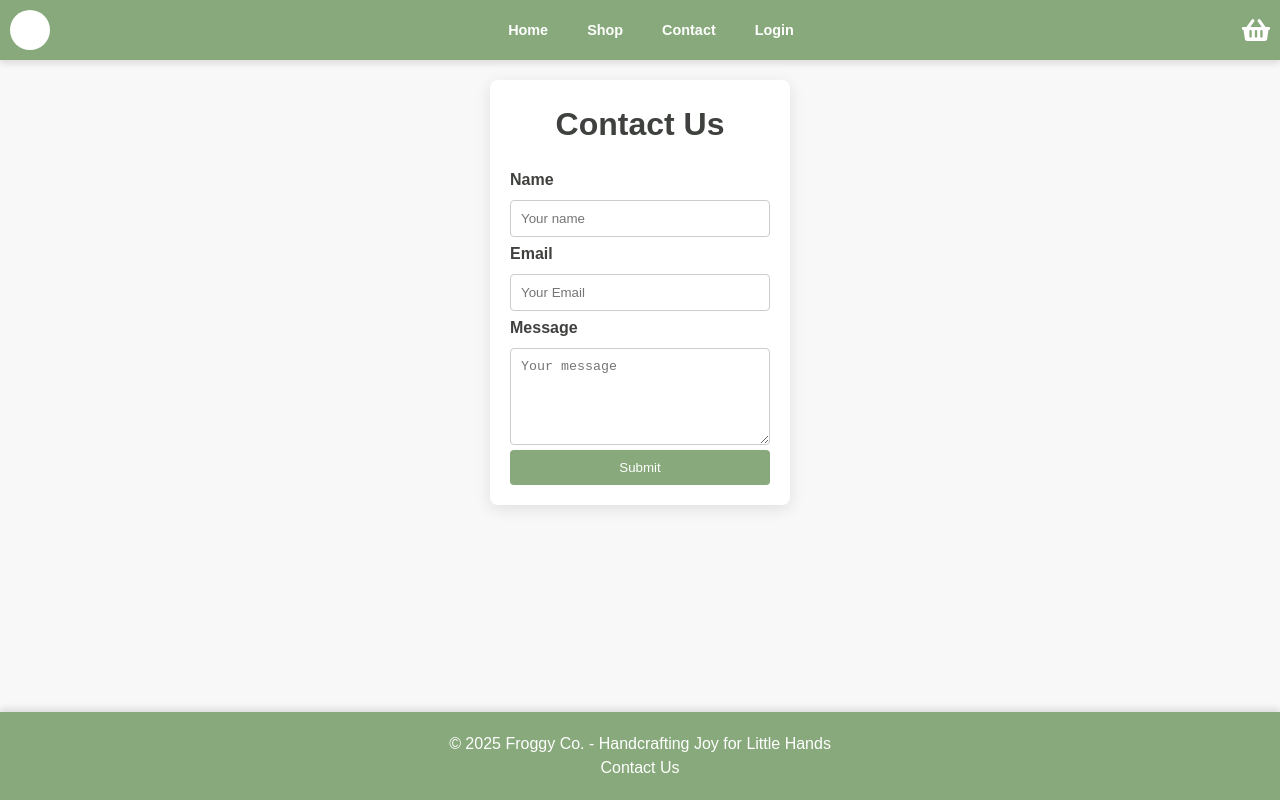
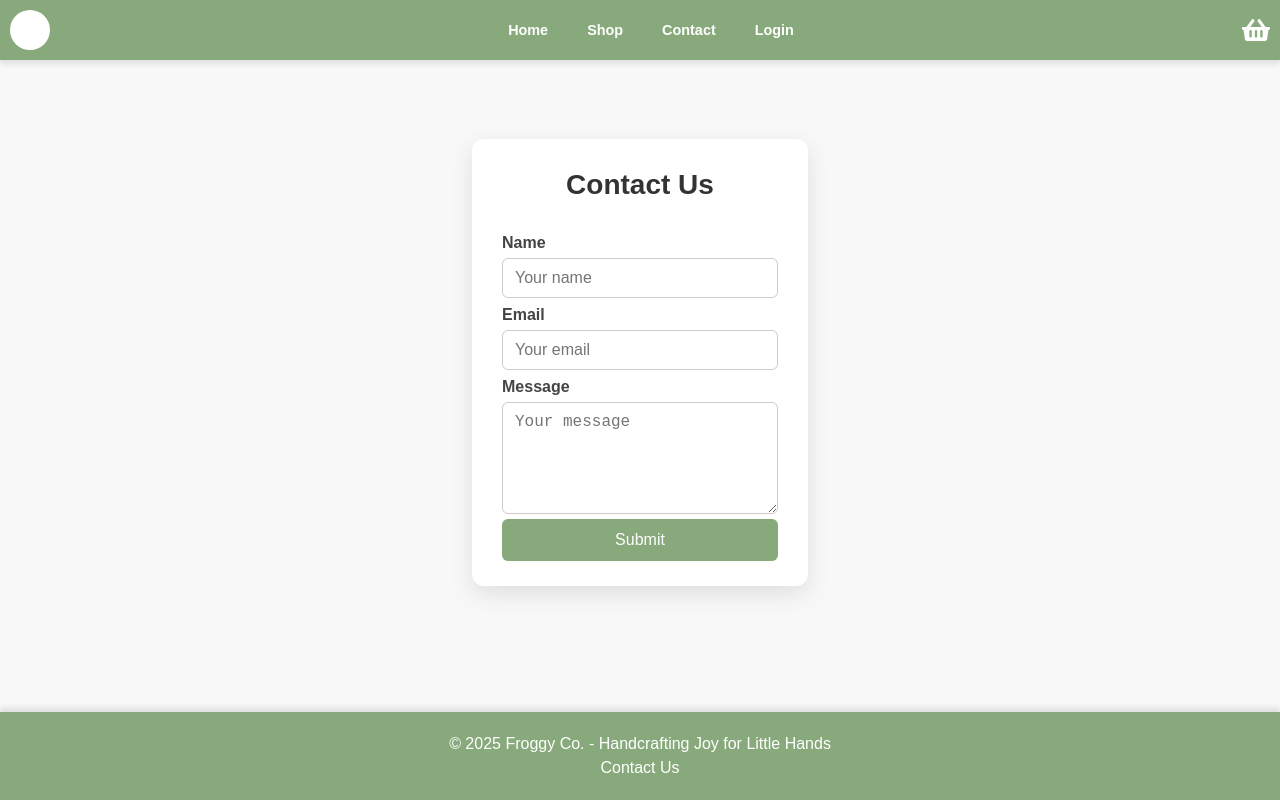
Before and after one commit to Jacks-orgi/Frog-Store, a React (Vite) app: page /Frog-Store/contact in a window 1280 px wide. Built offline with nearby package versions, Linux system fonts and the light colour scheme.

Commit message:
Css changes
Changes to account page and contact page css

```diff
--- a/src/pages/AccountPage.css
+++ b/src/pages/AccountPage.css
@@ -0,0 +1,55 @@
+.account-container {
+    padding: 2rem;
+    min-width: 400px;
+    margin: auto;
+    font-family: Arial, sans-serif;
+  }
+
+  .card-container {
+    display: flex;
+    flex-direction: column;
+    gap: 1.5rem;
+  }
+
+  .card {
+    background: #ffffff;
+    border-radius: 12px;
+    padding: 1.5rem;
+    box-shadow: 0 2px 12px rgba(0, 0, 0, 0.1);
+  }
+
+  .card h2 {
+    margin-bottom: 1rem;
+    font-size: 1.2rem;
+    color: #333;
+  }
+
+  .card p {
+    margin: 0.5rem 0;
+    font-size: 0.95rem;
+  }
+
+  .logout-btn {
+    margin-top: 1.5rem;
+    padding: 0.75rem 1.5rem;
+    background-color: #d9534f;
+    color: white;
+    border: none;
+    border-radius: 6px;
+    font-weight: bold;
+    cursor: pointer;
+    transition: background 0.2s ease;
+  }
+
+  .logout-btn:hover {
+    background-color: #c9302c;
+  }
+
+  .error-message {
+    color: #d9534f;
+    background: #f8d7da;
+    padding: 1rem;
+    border-radius: 8px;
+    max-width: 600px;
+    margin: auto;
+  }
--- a/src/pages/AccountPage.jsx
+++ b/src/pages/AccountPage.jsx
@@ -2,6 +2,7 @@ import React, { useState, useEffect } from 'react';
 import { useNavigate } from 'react-router-dom';
 import axios from 'axios';
 import { useUser } from '../context/UserContext';
+import './AccountPage.css';
 
 const AccountPage = () => {
   const [userDetails, setUserDetails] = useState(null);
@@ -23,12 +24,11 @@ const AccountPage = () => {
     const fetchUserDetails = async () => {
       try {
         const res = await axios.post(
-          'https://2-12.co.uk/~ddar/FrogStore/api/get_user_details.php',
+          'https://2-12.co.uk/~ddar/FrogStore/api/get_all_user_details.php',
           { token: authToken },
           { headers: { 'Content-Type': 'application/json' } }
         );
         const data = res.data;
-
         if (data.success) {
           setUserDetails(data.user_details);
         } else {
@@ -49,53 +49,50 @@ const AccountPage = () => {
     navigate('/');
   };
 
-  if (loading) {
-    return <div>Loading...</div>;
-  }
-
-  if (error) {
-    return <div className="error-message">{error}</div>;
-  }
+  if (loading) return <div className="account-container">Loading...</div>;
+  if (error) return <div className="account-container error-message">{error}</div>;
 
   return (
-    <div className="container">
+    <div className="account-container">
       <h1>Account Details</h1>
       {userDetails ? (
-        <div className="user-details">
-          <div className="user-info">
+        <div className="card-container">
+          <div className="card">
+            <h2>User Info</h2>
             <p><strong>Username:</strong> {userDetails.username}</p>
             <p><strong>Email:</strong> {userDetails.email}</p>
+            <p><strong>Created:</strong> {new Date(userDetails.created_at).toLocaleDateString()}</p>
           </div>
 
-          <div className="address-info">
-            <h3>Address Information</h3>
+          <div className="card">
+            <h2>Address Info</h2>
             {userDetails.address_line1 ? (
-              <div>
+              <>
                 <p><strong>Address Line 1:</strong> {userDetails.address_line1}</p>
                 {userDetails.address_line2 && <p><strong>Address Line 2:</strong> {userDetails.address_line2}</p>}
                 <p><strong>City:</strong> {userDetails.city}</p>
                 <p><strong>State:</strong> {userDetails.state}</p>
                 <p><strong>Postcode:</strong> {userDetails.postcode}</p>
                 <p><strong>Country:</strong> {userDetails.country}</p>
-              </div>
+              </>
             ) : (
               <p>No address information available</p>
             )}
           </div>
 
-          <div className="card-info">
-            <h3>Card Information</h3>
+          <div className="card">
+            <h2>Card Info</h2>
             {userDetails.card_number ? (
-              <div>
-                <p><strong>Card Number:</strong> {userDetails.card_number}</p>
-                <p><strong>Expiration Date:</strong> {userDetails.expiration}</p>
-              </div>
+              <>
+                <p><strong>Card Number:</strong> **** **** **** {String(userDetails.card_number).slice(-4)}</p>
+                <p><strong>Expiration:</strong> {userDetails.expiration}</p>
+              </>
             ) : (
               <p>No card information available</p>
             )}
           </div>
 
-          <button onClick={handleLogout}>Log Out</button>
+          <button className="logout-btn" onClick={handleLogout}>Log Out</button>
         </div>
       ) : (
         <p>No user details available</p>
--- a/src/pages/Contact.css
+++ b/src/pages/Contact.css
@@ -1,41 +1,53 @@
 .contact-page {
-    display: flex;
-    justify-content: center;
-    padding: 20px;
+    padding: 2rem;
+    min-width: 400px;
+    margin: auto;
     font-family: Arial, sans-serif;
   }
 
   .contact-form {
-    width: 300px;
-    max-width: 600px;
+    width: 100%;
+    max-width: 500px;
     background: #fff;
-    padding: 20px;
-    border-radius: 8px;
-    box-shadow: 0 4px 16px rgba(0, 0, 0, 0.1);
+    padding: 25px 30px;
+    border-radius: 12px;
+    box-shadow: 0 8px 24px rgba(0, 0, 0, 0.1);
     display: flex;
     flex-direction: column;
   }
 
   h1 {
     text-align: center;
-    margin-bottom: 20px;
+    margin-bottom: 25px;
+    font-size: 1.75rem;
+    color: #333;
   }
 
   .form-group {
-    margin-bottom: 15px;
+    margin-bottom: 18px;
   }
 
   label {
     font-weight: bold;
+    display: block;
+    margin-bottom: 6px;
+    color: #444;
   }
 
   input,
   textarea {
     width: 100%;
-    padding: 10px;
-    margin-top: 5px;
+    padding: 10px 12px;
     border: 1px solid #ccc;
-    border-radius: 4px;
+    border-radius: 6px;
+    font-size: 1rem;
+    transition: border 0.3s ease;
+  }
+
+  input:focus,
+  textarea:focus {
+    border-color: var(--main-green);
+    outline: none;
   }
 
   textarea {
@@ -43,38 +55,47 @@
   }
 
   .submit-button {
-    padding: 10px 15px;
+    padding: 12px;
+    font-size: 1rem;
     background-color: var(--main-green);
     color: white;
     border: none;
-    border-radius: 4px;
+    border-radius: 6px;
     cursor: pointer;
+    transition: background-color 0.2s ease-in-out;
   }
 
   .submit-button:hover {
     background-color: var(--secondary-green);
   }
 
+  .success-message,
+  .error-message {
+    text-align: center;
+    margin-top: 20px;
+    font-weight: bold;
+  }
+
   .success-message {
     color: var(--main-green);
-    font-weight: bold;
-    margin-top: 15px;
   }
 
   .error-message {
-    color: red;
-    font-weight: bold;
-    margin-top: 15px;
+    color: #e63946;
   }
 
   @media (max-width: 768px) {
     .contact-form {
-      padding: 15px;
+      padding: 20px;
     }
   }
 
   @media (max-width: 480px) {
     .contact-form {
-      padding: 10px;
+      padding: 15px;
+    }
+
+    h1 {
+      font-size: 1.5rem;
     }
   }
--- a/src/pages/Contact.jsx
+++ b/src/pages/Contact.jsx
@@ -40,9 +40,11 @@ const Contact = () => {
     <div className="contact-page">
       <form onSubmit={handleSubmit} className="contact-form">
         <h1>Contact Us</h1>
+
         <div className="form-group">
           <label htmlFor="name">Name</label>
           <input
+            id="name"
             type="text"
             value={name}
             onChange={(e) => setName(e.target.value)}
@@ -54,10 +56,11 @@ const Contact = () => {
         <div className="form-group">
           <label htmlFor="email">Email</label>
           <input
+            id="email"
             type="email"
             value={email}
             onChange={(e) => setEmail(e.target.value)}
-            placeholder="Your Email"
+            placeholder="Your email"
             required
           />
         </div>
@@ -66,7 +69,6 @@ const Contact = () => {
           <label htmlFor="message">Message</label>
           <textarea
             id="message"
-            name="message"
             value={message}
             onChange={(e) => setMessage(e.target.value)}
             placeholder="Your message"
@@ -77,14 +79,12 @@ const Contact = () => {
 
         <button type="submit" className="submit-button">Submit</button>
 
-      {feedback && (
-        <p className={isSuccess ? 'success-message' : 'error-message'}>
-          {feedback}
-        </p>
-      )}
-
+        {feedback && (
+          <p className={isSuccess ? 'success-message' : 'error-message'}>
+            {feedback}
+          </p>
+        )}
       </form>
-
     </div>
   );
 };
```
